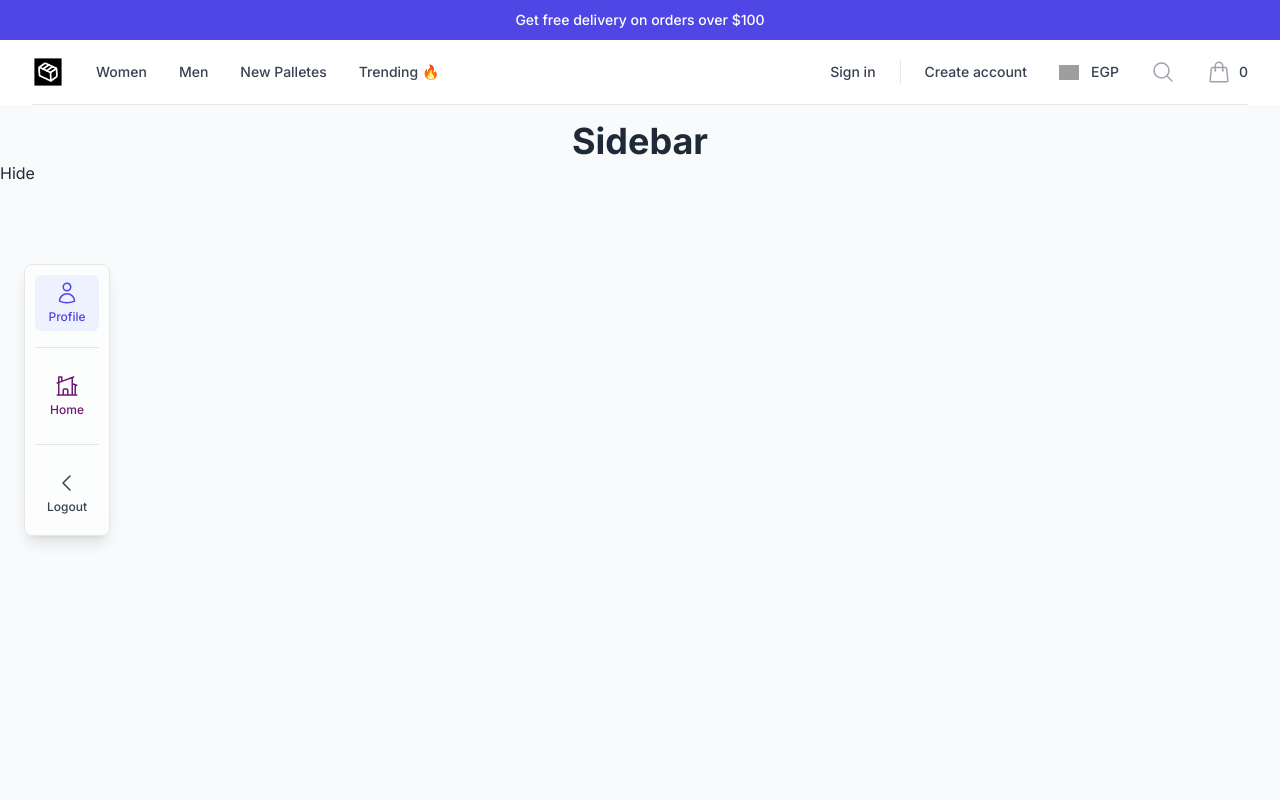
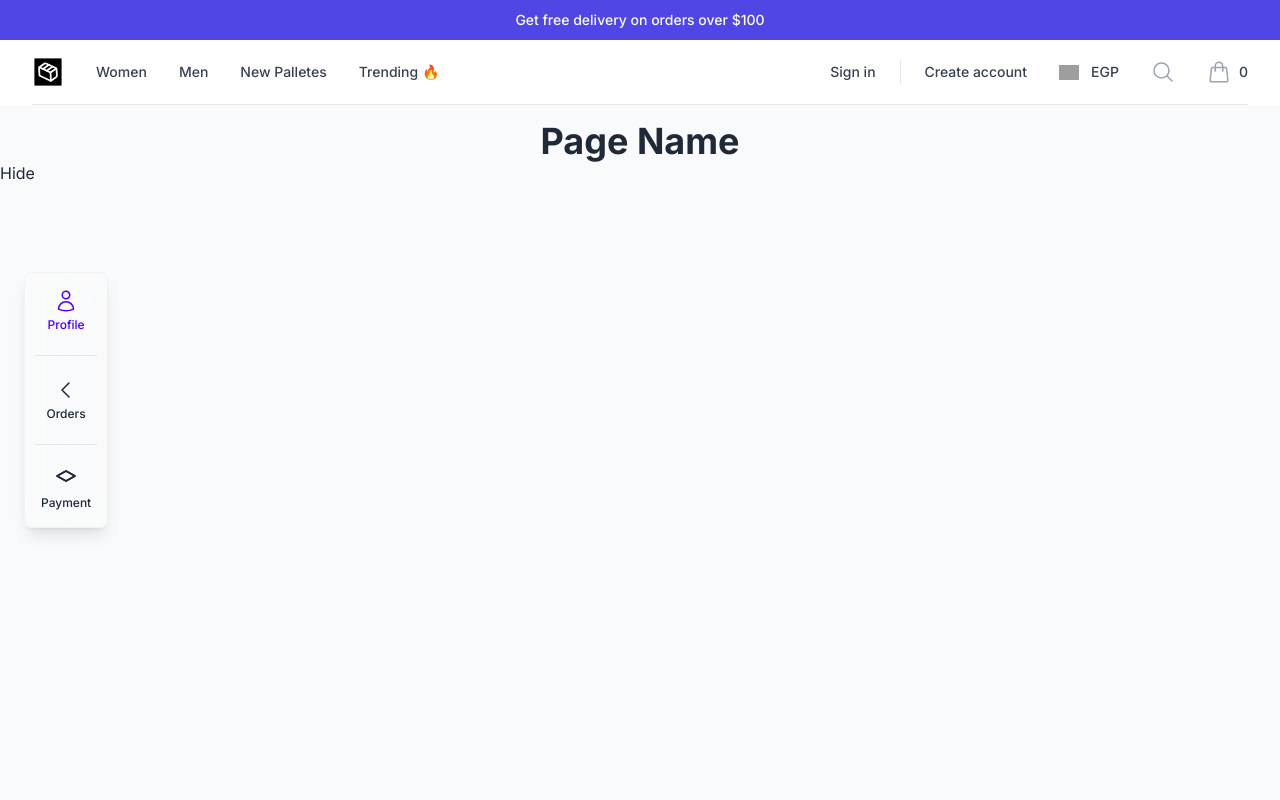
Before and after one commit to EyadTamer999/software-ecommerce-frontend, a Next.js app: page /profile in a window 1280 px wide. Shown: the top 800 px of the page. Built offline with nearby package versions, Linux system fonts and the light colour scheme; grey boxes are pictures that could not be loaded.

Commit message:
Update login and profile pages with UI improvements

```diff
--- a/src/app/login/page.jsx
+++ b/src/app/login/page.jsx
@@ -34,7 +34,7 @@ const Login = () => {
                                     <a href="javascript:void(0)" class="mr-3 text-sm font-medium text-base-content">Forget password?</a>
                                 </div>
                                 <button class="w-full btn btn-primary rounded-2xl ">Sign In</button>
-                                <p class="text-sm leading-relaxed text-base-content">Not registered yet? <a href="register" class="font-bold text-base-content">Create an Account</a></p>
+                                <p class="text-sm leading-relaxed text-base-content mt-3">Not registered yet? <a href="signup" class="font-bold text-base-content">Create an Account</a></p>
                             </form>
                         </div>
                     </div>
--- a/src/app/profile/page.jsx
+++ b/src/app/profile/page.jsx
@@ -6,7 +6,7 @@ const Profile = () => {
     return (
         <div class="relative bg-gray-50 w-screen h-screen pattern">
 
-            <h1 class="text-4xl font-bold text-center text-gray-800 pt-4">Sidebar</h1>
+            <h1 class="text-4xl font-bold text-center text-gray-800 pt-4">Page Name</h1>
 
             <Sidebar />
         </div>
--- a/src/app/profile/sidebar.jsx
+++ b/src/app/profile/sidebar.jsx
@@ -17,10 +17,12 @@ const Sidebar = () => {
             </button>
             {
                 isSidebarVisible && (
-                    <nav class="z-20 flex shrink-0 grow-0 justify-around gap-4 border-t border-gray-200 bg-white/50 p-2.5 shadow-lg backdrop-blur-lg  fixed top-2/4 -translate-y-2/4 left-6 min-h-[auto] min-w-[64px] flex-col rounded-lg border">
+                    <nav class="z-20 flex shrink-0 grow-0 justify-around gap-4 border-t border-base-200 p-2.5 shadow-lg backdrop-blur-lg  fixed top-2/4 -translate-y-2/4 lg:left-6 md:left-4 left-0 min-h-[auto] min-w-[64px] flex-col rounded-lg border md:scale-100 lg:scale-100 scale-75">
+
+                        {/* Profile */}
                         <a
                             href="#profile"
-                            class="flex aspect-square min-h-[32px] w-16 flex-col items-center justify-center gap-1 rounded-md p-1.5 bg-indigo-50 text-indigo-600 "
+                            class="flex aspect-square min-h-[32px] flex-col items-center justify-center gap-1 rounded-md p-1.5 text-primary hover:bg-primary-content transition-colors duration-300 ease-in-out"
                         >
                             {/* <!-- HeroIcon - User --> */}
                             <svg
@@ -40,33 +42,15 @@ const Sidebar = () => {
 
                             <small class="text-center text-xs font-medium"> Profile </small>
                         </a>
-
                         <hr />
 
-                        <a href="/" class="flex h-16 w-16 flex-col items-center justify-center gap-1 text-fuchsia-900 ">
-                            {/* <!-- HeroIcon - Home Modern --> */}
-                            <svg
-                                xmlns="http://www.w3.org/2000/svg"
-                                fill="none"
-                                viewBox="0 0 24 24"
-                                stroke-width="1.5"
-                                stroke="currentColor"
-                                class="w-6 h-6"
-                            >
-                                <path
-                                    stroke-linecap="round"
-                                    stroke-linejoin="round"
-                                    d="M8.25 21v-4.875c0-.621.504-1.125 1.125-1.125h2.25c.621 0 1.125.504 1.125 1.125V21m0 0h4.5V3.545M12.75 21h7.5V10.75M2.25 21h1.5m18 0h-18M2.25 9l4.5-1.636M18.75 3l-1.5.545m0 6.205l3 1m1.5.5l-1.5-.5M6.75 7.364V3h-3v18m3-13.636l10.5-3.819"
-                                />
-                            </svg>
+                        {/* Orders */}
 
-                            <small className="text-xs font-medium">Home</small>
-                        </a>
+                        <a href="#orders"
+                            class="flex aspect-square min-h-[32px] flex-col items-center justify-center gap-1 rounded-md p-1.5 text-base hover:bg-primary-content transition-colors duration-300 ease-in-out"
 
-                        <hr />
-
-                        <a href="/" class="flex h-16 w-16 flex-col items-center justify-center gap-1 text-gray-700 ">
-                            {/* <!-- HeroIcon - Logout --> */}
+                        >
+                            {/* <!-- HeroIcon - Orders --> */}
                             <svg
                                 xmlns="http://www.w3.org/2000/svg"
                                 fill="none"
@@ -81,9 +65,37 @@ const Sidebar = () => {
                                     d="M15 19l-7-7 7-7"
                                 />
                             </svg>
-                            <small className="text-xs font-medium">Logout</small>
+                            <small className="text-xs font-medium">Orders</small>
                         </a>
+                        <hr />
 
+                        {/* Payment Methods  */}
+                        <a
+                            href="#payment"
+                            class="flex aspect-square min-h-[32px] flex-col items-center justify-center gap-1 rounded-md p-1.5 text-base hover:bg-primary-content transition-colors duration-300 ease-in-out"
+                        >
+                            {/* <!-- HeroIcon - Payment --> */}
+                            <svg
+                                xmlns="http://www.w3.org/2000/svg"
+                                fill="none"
+                                viewBox="0 0 24 24"
+                                stroke-width="1.5"
+                                stroke="currentColor"
+                                class="w-6 h-6"
+                            >
+                                <path
+                                    stroke-linecap="round"
+                                    stroke-linejoin="round"
+                                    d="M12 14l9-5-9-5-9 5 9 5z"
+                                />
+                                <path
+                                    stroke-linecap="round"
+                                    stroke-linejoin="round"
+                                    d="M12 14l9-5-9-5-9 5 9 5z"
+                                />
+                            </svg>
+                            <small class="text-xs font-medium">Payment</small>
+                        </a>
 
                     </nav>
                 )
--- a/src/app/signup/page.jsx
+++ b/src/app/signup/page.jsx
@@ -98,6 +98,7 @@ const Signup = () => {
                         <form className="flex flex-col w-full h-full pb-6 text-center rounded-3xl">
                             <h3 className="mb-3 text-4xl font-extrabold text-base-content">Sign up</h3>
                             <p className="mb-4 text-base-content">Create your account</p>
+                            <span className="text-sm text-base-content">Already have an account? <a href="login" className="font-bold text-base-content">Sign in</a></span>
                             <ul className="steps my-5 mx-full">
                                 {stepsData.map((step) => (
                                     <li key={step.title} className={`step ${step.isActive ? 'step-primary' : ''}`}>
```
